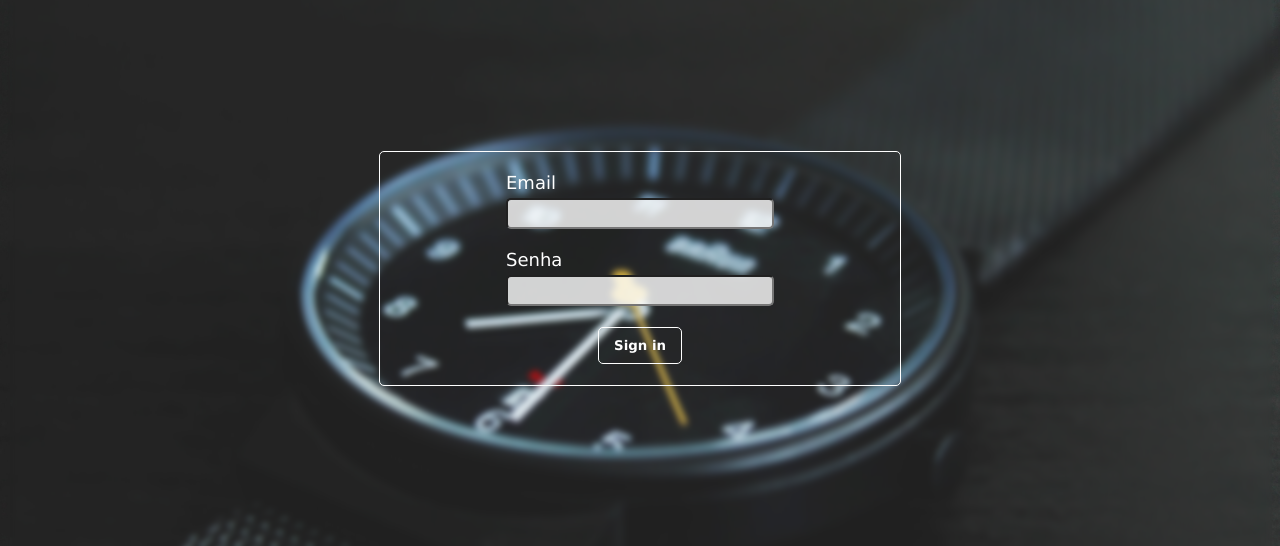
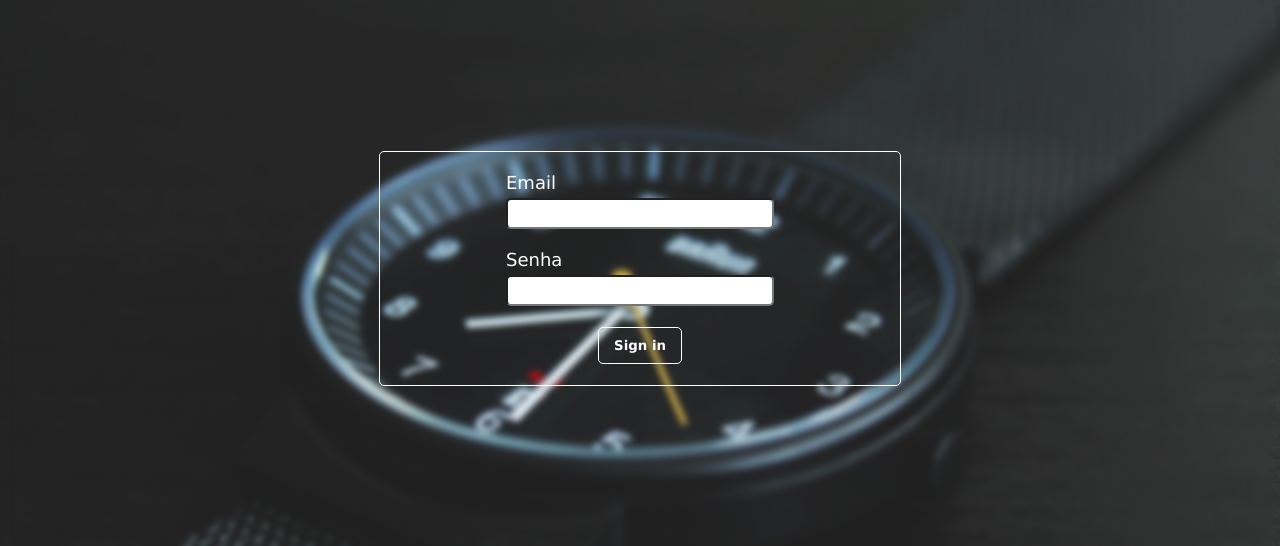
Before and after one commit to fabricio-dev-front/ElitePointers, a Django app: template Usuarios/templates/login.html in a window 1280 px wide. Shown: the part 140-686 px from the top of the page. Run offline with Django 5.2, Linux system fonts and the light colour scheme; the template is opened without the code that fills it, so the values that code supplies are empty.

Commit message:
ajustes nos inputs

```diff
--- a/templates/static/ElitePointers/css/login.css
+++ b/templates/static/ElitePointers/css/login.css
@@ -38,7 +38,7 @@ body{
 
 .container form > div > input{
     width: 260px;
-    background-color: rgba(255, 255, 255, 0.799);
+    color: black;
     height: 25px;
     border-radius: 5px;
     margin-top: 5px;
```
